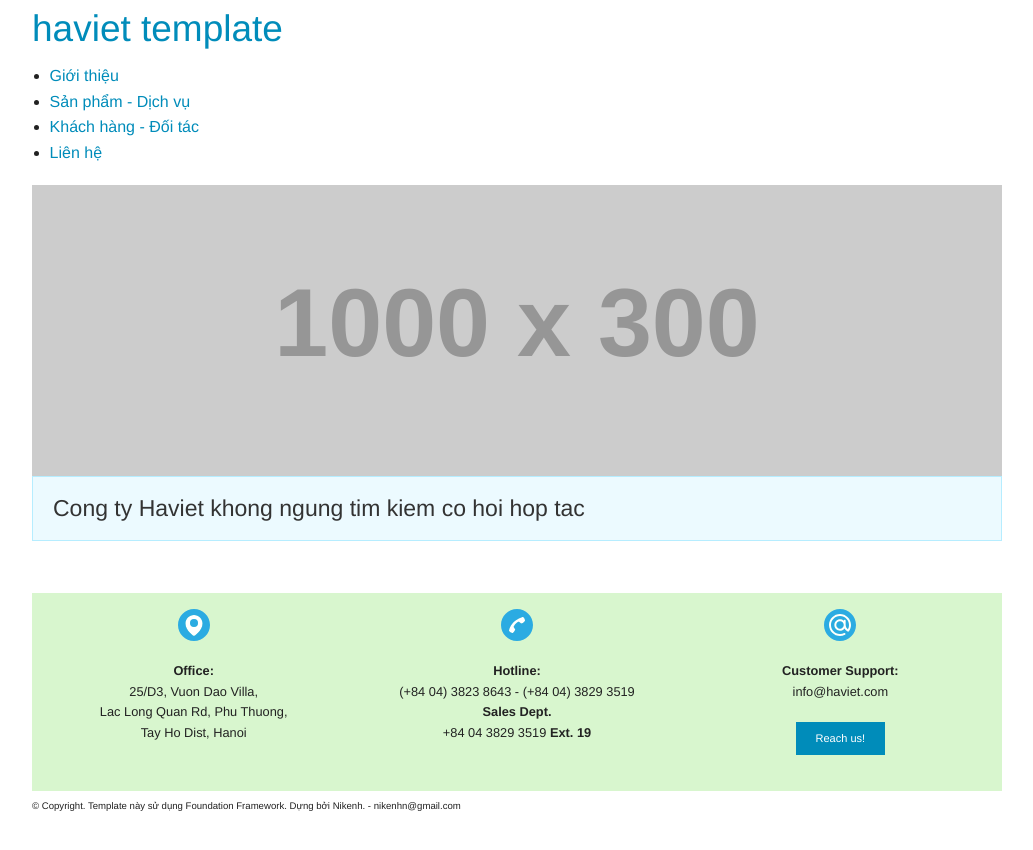
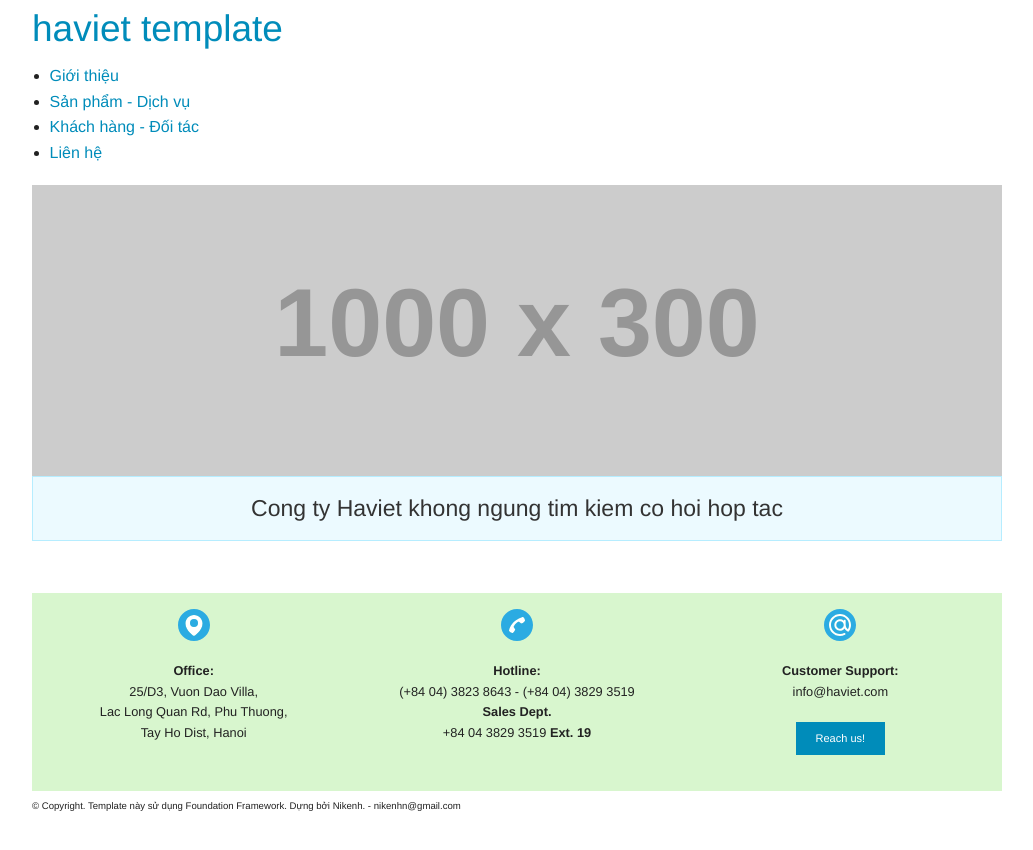
Before and after one commit to haviet/static-on-foundation, a Jekyll site: the page built from sdk-gioi-thieu.html, in a window 1280 px wide. Shown: the top 850 px of the page, without its empty margins (123-1156 px from the left). Built offline with Jekyll 4.4.1, drawn with Linux system fonts in a browser that asks for light colours.

Commit message:
Update sdk-gioi-thieu.html

```diff
--- a/sdk-gioi-thieu.html
+++ b/sdk-gioi-thieu.html
@@ -14,7 +14,7 @@ layout: default
 
 <div class="row">
 	<div class="columns">
-		<div class="panel callout">
+		<div class="panel callout text-centered">
 			<h4>Cong ty Haviet khong ngung tim kiem co hoi hop tac</h4>
 		</div>
 	</div>
```
